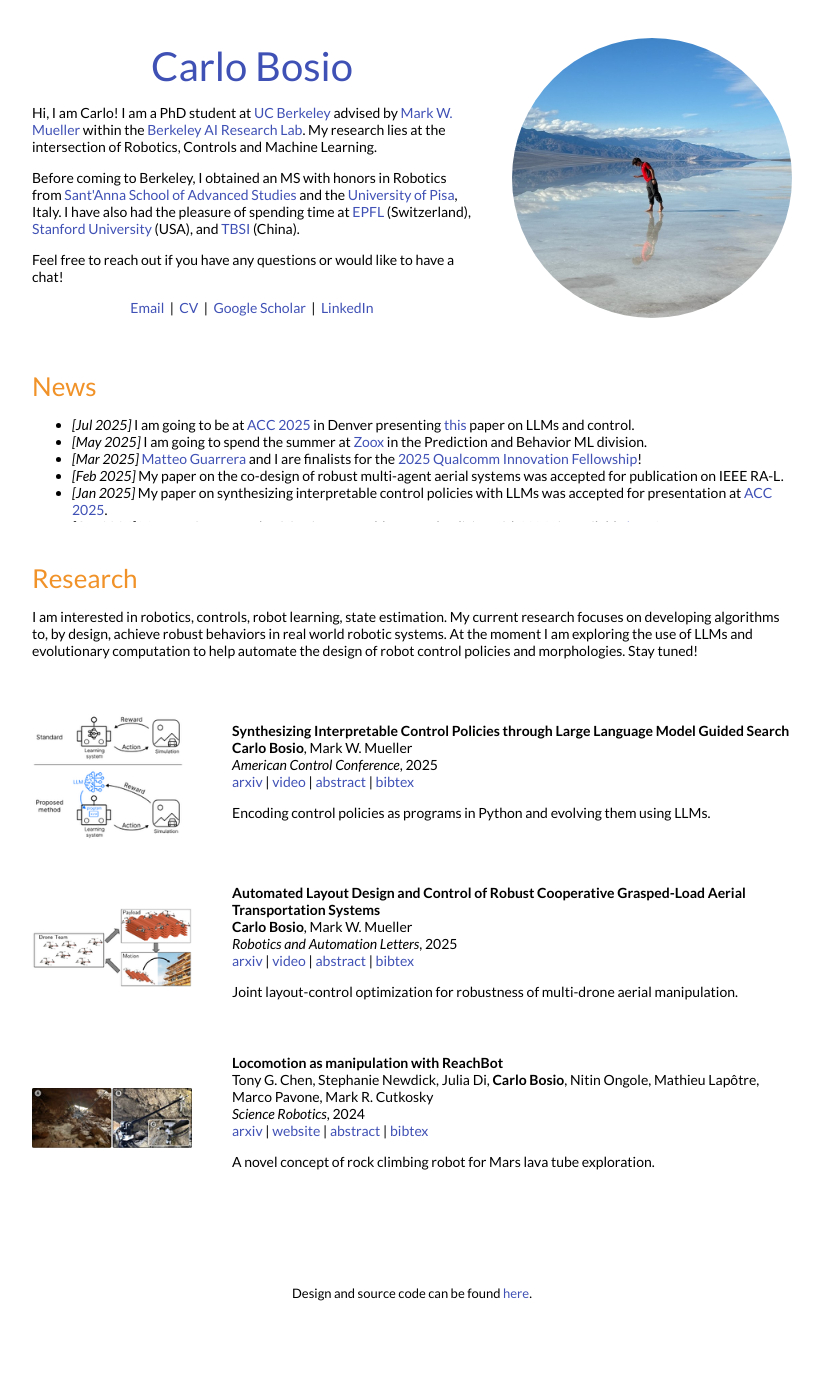
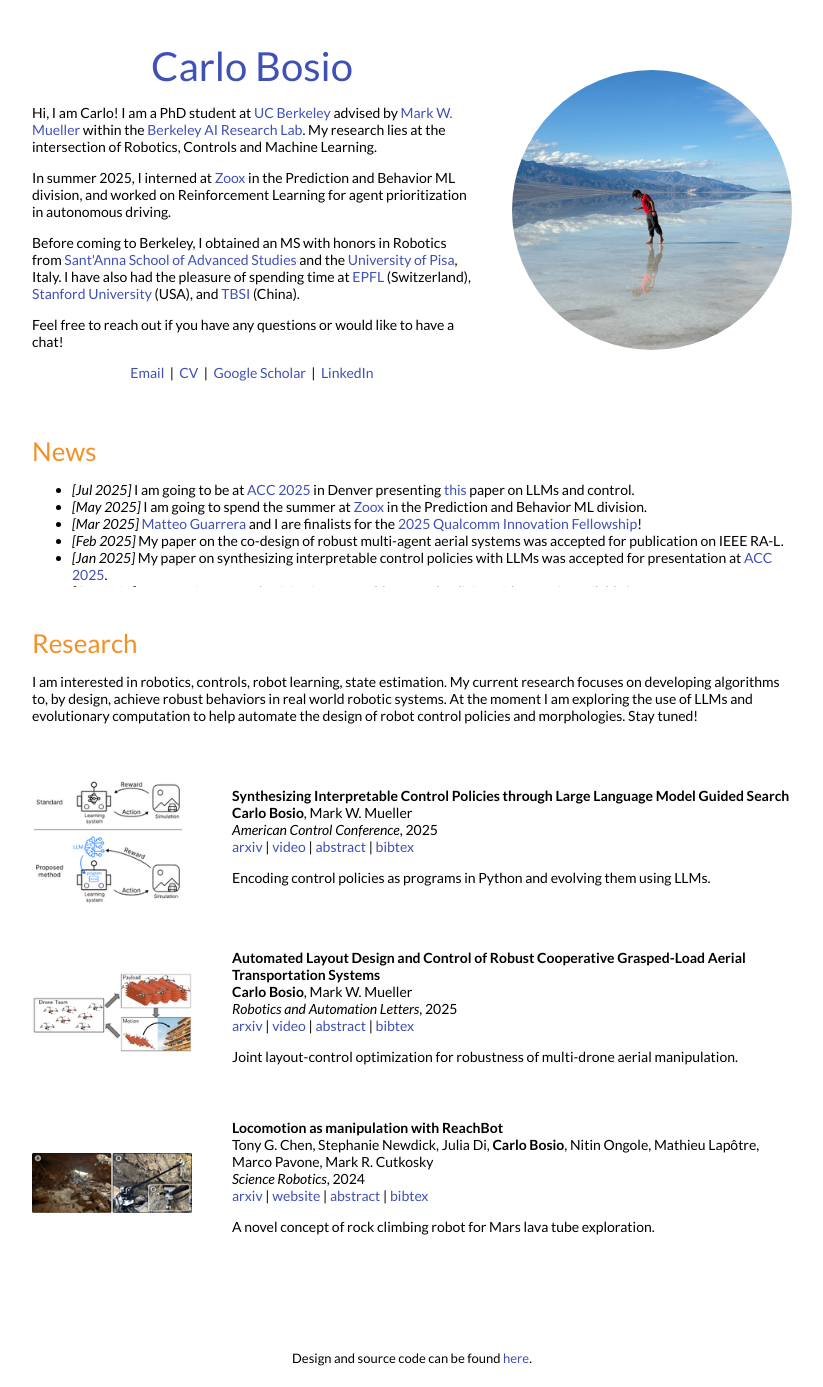
Before and after one commit to carlobosio/carlobosio.github.io, a Jekyll site: the page built from _posts/2023-09-15-synthesizing.markdown, in a window 1280 px wide. Shown: the whole page, without its empty margins (228-1051 px from the left). Built offline with Jekyll 4.4.1, drawn with Linux system fonts in a browser that asks for light colours; before the commit the page ends 1322 px from its top, so only the background shows below that.

Commit message:
zoox intro

```diff
--- a/_layouts/default.html
+++ b/_layouts/default.html
@@ -48,9 +48,9 @@
               </h1>
               <p>Hi, I am Carlo! I am a PhD student at <a href="https://www.berkeley.edu/">UC Berkeley</a> advised by <a href="https://hiperlab.berkeley.edu/members/mark-w-mueller/">Mark W. Mueller</a> within the <a href="https://bair.berkeley.edu/">Berkeley AI Research Lab</a>. My research lies at the intersection of Robotics, Controls and Machine Learning.
               </p>
-              <!-- <p>
-                From 2011 to 2017, I worked at <a href="https://www.intel.com">Intel</a>, as part of <a href="https://www.intelrealsense.com/">Intel RealSense</a>. I primarily designed computer vision algorithms for efficient hardware ASICs, including the Intel RealSense <a href="https://software.intel.com/en-us/articles/realsense-r200-camera">R200</a> and <a href="https://software.intel.com/en-us/realsense/d400">D400</a> RGB-D sensors. Additionally, I worked on <a href="https://github.com/IntelRealSense/librealsense">software APIs</a>, <a href="https://patents.google.com/patent/US9992474B2">active illumination systems</a>, <a href="https://patents.google.com/patent/US9304597">human-computer interaction devices</a>, and helped develop demos for trade shows, including CES 2012-2016.
-              </p> -->
+              <p>
+                In summer 2025, I interned at <a href="https://zoox.com/">Zoox</a> in the Prediction and Behavior ML division, and worked on Reinforcement Learning for agent prioritization in autonomous driving.
+              </p>
               <p>
                 Before coming to Berkeley, I obtained an MS with honors in Robotics from <a href="https://www.santannapisa.it/en">Sant'Anna School of Advanced Studies</a> and the <a href="https://www.unipi.it/index.php/english">University of Pisa</a>, Italy. I have also had the pleasure of spending time at <a href="https://www.epfl.ch/en/">EPFL</a> (Switzerland), <a href="https://www.stanford.edu/">Stanford University</a> (USA), and <a href="https://www.tbsi.edu.cn/english/">TBSI</a> (China).
               </p>
```
